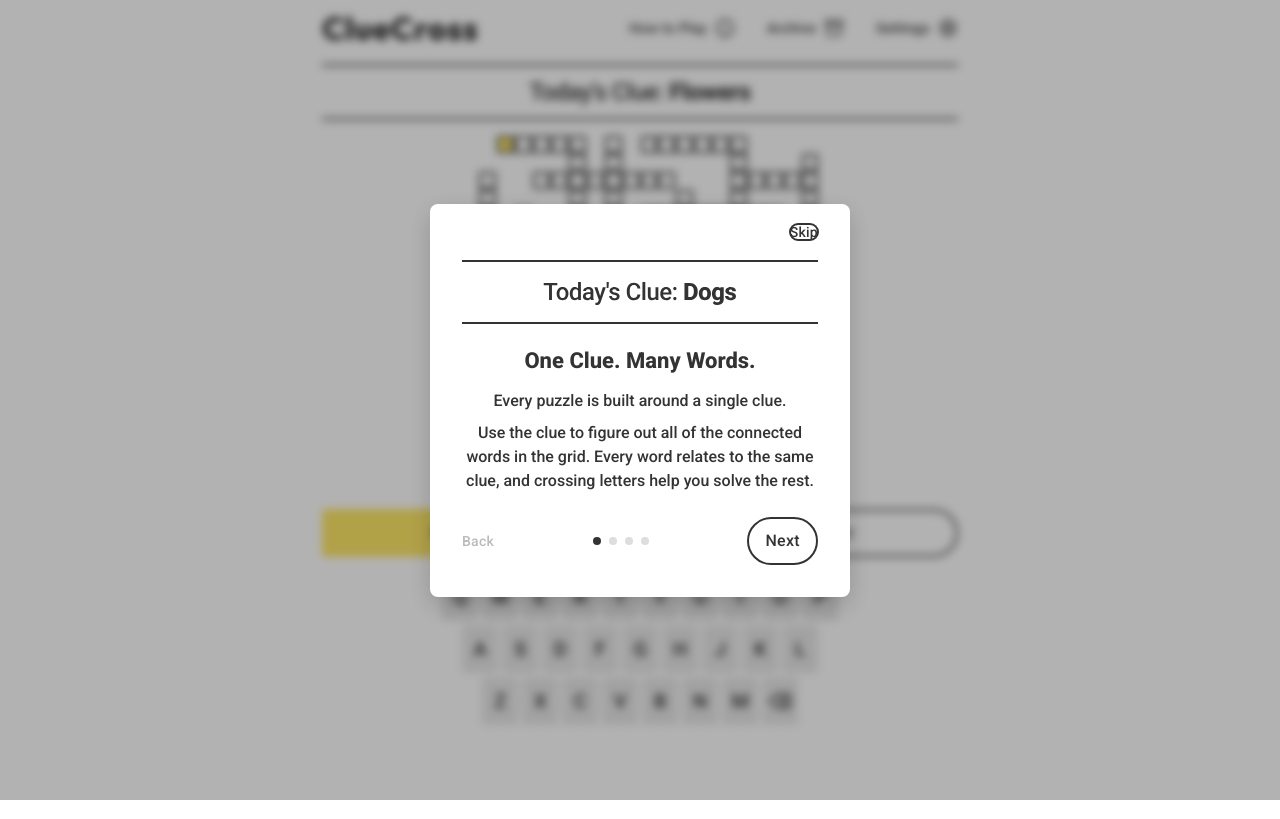
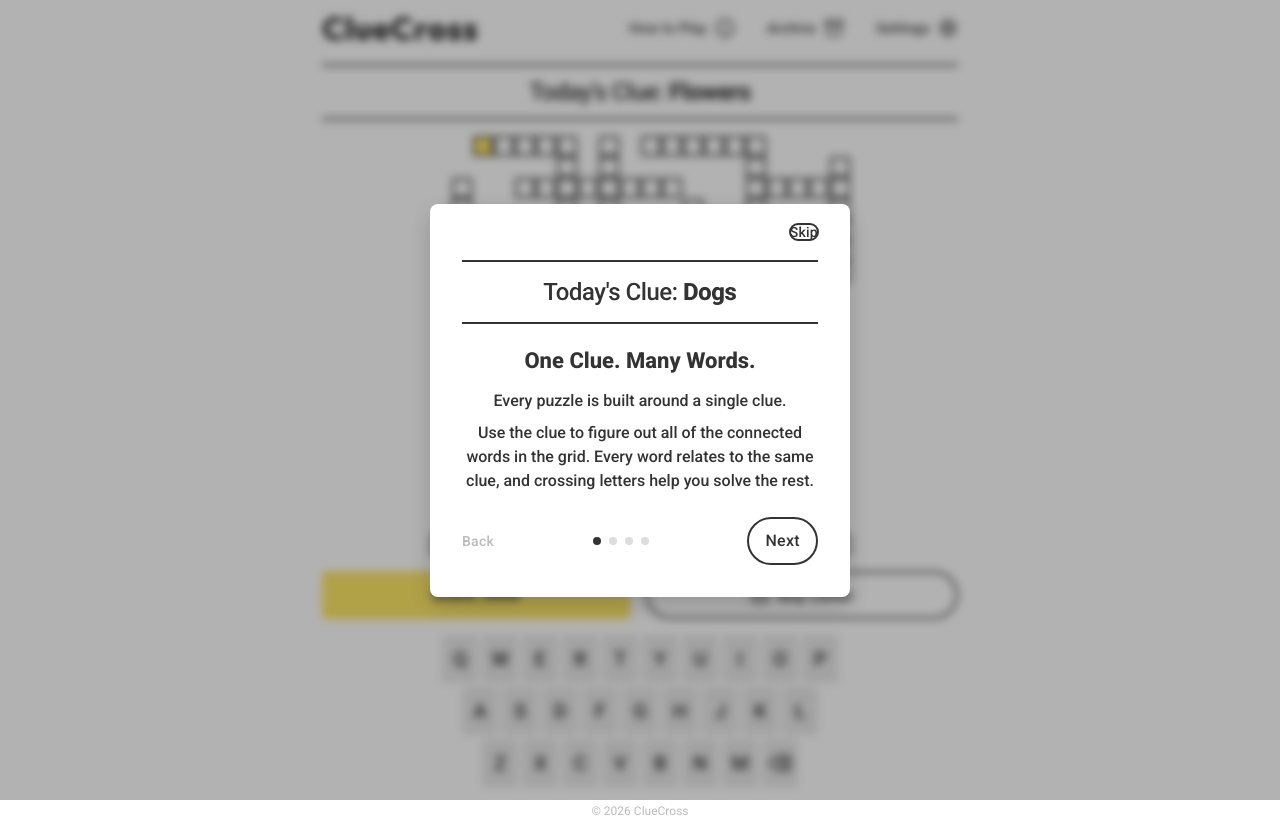
Before and after one commit to bcsteineck/ClueCross, a React (Vite) app: page / in a window 1280 px wide. Built offline with nearby package versions, Linux system fonts and the light colour scheme.

Commit message:
copyright and test

```diff
--- a/src/App.scss
+++ b/src/App.scss
@@ -20,6 +20,16 @@
   display: flex;
   flex-direction: column;
   gap: $spacing-24;
+}
+
+.app__copyright {
+  flex-shrink: 0;
+  margin: 0;
+  font-family: $font-body;
+  font-size: 12px;
+  line-height: 16px;
+  text-align: center;
+  color: $color-neutral-65;
 }
 
 @include mobile {
@@ -59,6 +69,8 @@
       - 48px
       - (var(--key-size) * (48 / 36) * 3 + #{$spacing-4 * 2})
       - #{$spacing-8 * 3}
+      - 16px
+      - #{$spacing-16}
     );
   }
 
--- a/src/App.tsx
+++ b/src/App.tsx
@@ -82,6 +82,7 @@ function App() {
             date={selectedDate}
           />
         )}
+        <footer className="app__copyright">© {new Date().getFullYear()} ClueCross</footer>
       </div>
       {drawer && (
         <NavDrawer
--- a/src/ui/components/Cell.scss
+++ b/src/ui/components/Cell.scss
@@ -23,6 +23,12 @@
   border: none;
   background: transparent;
   color: transparent;
+  // caret-color defaults to currentColor, which Chrome resolves to this
+  // transparent color as expected — but iOS Safari doesn't trust an
+  // invisible currentColor for the caret specifically and substitutes a
+  // visible one instead, which is the blinking cursor showing up on mobile.
+  // Setting it explicitly closes that gap.
+  caret-color: transparent;
   // Fixed regardless of the cell's visual size (unlike .cell__letter below)
   // — iOS Safari auto-zooms the page on focus when a form control's
   // font-size is under 16px, and since this input is invisible there's no
--- a/src/ui/components/PuzzleBoard.scss
+++ b/src/ui/components/PuzzleBoard.scss
@@ -38,7 +38,7 @@
     // to nothing (an oversized grid at that point is expected to make the
     // page scroll as a fallback, rather than render illegibly).
     --cell-size: max(
-      16px,
+      20px,
       min(
         28px,
         calc((100cqw - #{$spacing-16 * 2} - (var(--cols) - 1) * #{$spacing-2}) / var(--cols)),
```
